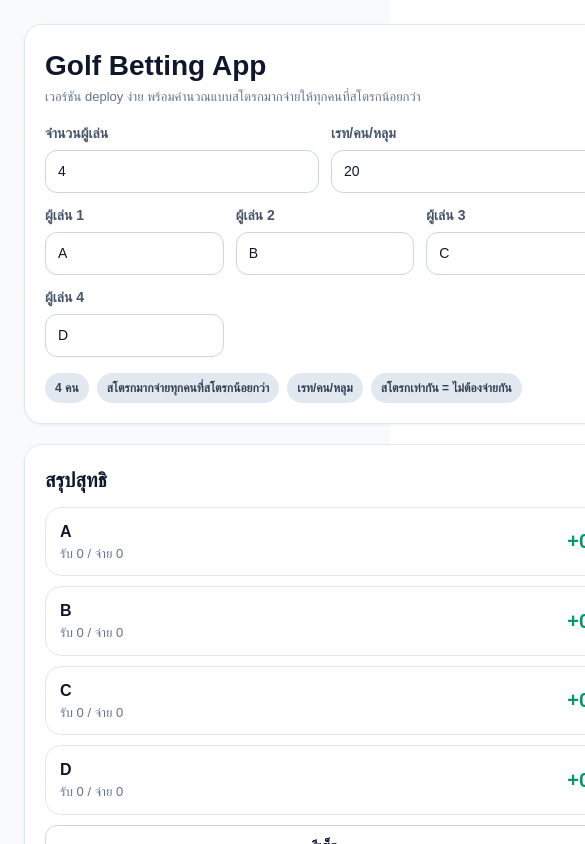
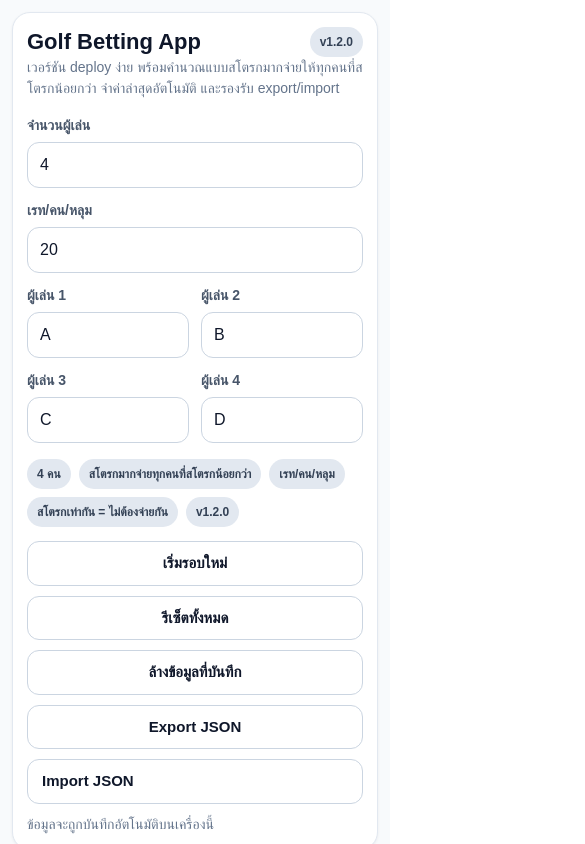
Before and after one commit to tanakornta-ops/golf-app, a Next.js app: page / in a window 390 px wide. Shown: the top 844 px of the page, 585 px wide, since content can reach past the window. Built offline with nearby package versions, Linux system fonts and the light colour scheme.

Commit message:
Update page.tsx
Edit code for mobile

```diff
--- a/app/page.tsx
+++ b/app/page.tsx
@@ -1,6 +1,6 @@
 'use client';
 
-import React, { useMemo, useState } from 'react';
+import React, { useEffect, useMemo, useState } from 'react';
 
 type ScoreCell = number | '';
 type Transfer = {
@@ -29,16 +29,25 @@ const MIN_PLAYERS = 2;
 const MAX_PLAYERS = 8;
 const DEFAULT_PLAYER_COUNT = 4;
 const DEFAULT_RULE_LABEL = 'สโตรกมากจ่ายทุกคนที่สโตรกน้อยกว่า';
+const APP_VERSION = 'v1.2.0';
+const STORAGE_KEY = 'golf-betting-app-state-v1.2.0';
 
 const styles: Record<string, React.CSSProperties> = {
+  actionRow: {
+    display: 'flex',
+    flexWrap: 'wrap',
+    gap: '10px',
+    alignItems: 'center',
+  },
   page: {
     minHeight: '100vh',
     background: '#f8fafc',
-    padding: '24px',
+    padding: 'clamp(12px, 2vw, 24px)',
     fontFamily: 'Arial, sans-serif',
     color: '#0f172a',
   },
   container: {
+    width: '100%',
     maxWidth: '1280px',
     margin: '0 auto',
     display: 'grid',
@@ -58,18 +67,21 @@ const styles: Record<string, React.CSSProperties> = {
     background: '#ffffff',
     border: '1px solid #e2e8f0',
     borderRadius: '18px',
-    padding: '20px',
+    padding: 'clamp(14px, 2vw, 20px)',
     boxShadow: '0 1px 3px rgba(15, 23, 42, 0.06)',
+    minWidth: 0,
   },
   title: {
-    fontSize: '28px',
+    fontSize: 'clamp(22px, 4vw, 28px)',
     fontWeight: 700,
     margin: 0,
+    lineHeight: 1.2,
   },
   subtitle: {
-    fontSize: '20px',
+    fontSize: 'clamp(18px, 3vw, 20px)',
     fontWeight: 700,
     margin: 0,
+    lineHeight: 1.25,
   },
   label: {
     fontSize: '14px',
@@ -80,10 +92,11 @@ const styles: Record<string, React.CSSProperties> = {
   },
   input: {
     width: '100%',
+    minWidth: 0,
     border: '1px solid #cbd5e1',
     borderRadius: '12px',
     padding: '10px 12px',
-    fontSize: '14px',
+    fontSize: '16px',
     boxSizing: 'border-box',
     background: '#fff',
   },
@@ -92,9 +105,11 @@ const styles: Record<string, React.CSSProperties> = {
     background: '#ffffff',
     borderRadius: '12px',
     padding: '10px 14px',
-    fontSize: '14px',
+    fontSize: '15px',
     fontWeight: 600,
     cursor: 'pointer',
+    flex: '1 1 180px',
+    maxWidth: '100%',
   },
   badgeRow: {
     display: 'flex',
@@ -121,11 +136,12 @@ const styles: Record<string, React.CSSProperties> = {
   },
   scoreTableWrap: {
     overflowX: 'auto',
+    WebkitOverflowScrolling: 'touch',
   },
   table: {
     width: '100%',
     borderCollapse: 'collapse',
-    minWidth: '560px',
+    minWidth: 'max-content',
   },
   th: {
     textAlign: 'left',
@@ -148,6 +164,8 @@ const styles: Record<string, React.CSSProperties> = {
     border: '1px solid #e2e8f0',
     borderRadius: '16px',
     padding: '12px 14px',
+    gap: '10px',
+    flexWrap: 'wrap',
   },
   holeCard: {
     border: '1px solid #e2e8f0',
@@ -167,6 +185,8 @@ const styles: Record<string, React.CSSProperties> = {
     background: '#f8fafc',
     borderRadius: '12px',
     padding: '10px 12px',
+    gap: '10px',
+    flexWrap: 'wrap',
   },
   transferItem: {
     display: 'flex',
@@ -176,10 +196,13 @@ const styles: Record<string, React.CSSProperties> = {
     borderRadius: '16px',
     padding: '14px',
     gap: '12px',
+    flexWrap: 'wrap',
   },
   smallText: {
-    fontSize: '13px',
+    fontSize: '14px',
     color: '#64748b',
+    lineHeight: 1.5,
+    wordBreak: 'break-word',
   },
 };
 
@@ -276,6 +299,39 @@ function computeGame(scores: ScoreCell[][], rate: number): GameResult {
   };
 }
 
+type AppState = {
+  playerCount: number;
+  players: string[];
+  rate: number;
+  scores: ScoreCell[][];
+};
+
+function downloadTextFile(filename: string, content: string, mimeType: string): void {
+  const blob = new Blob([content], { type: mimeType });
+  const url = URL.createObjectURL(blob);
+  const link = document.createElement('a');
+  link.href = url;
+  link.download = filename;
+  link.click();
+  URL.revokeObjectURL(url);
+}
+
+function sanitizeImportedState(parsed: Partial<AppState>): AppState {
+  const nextPlayerCount = Math.min(
+    MAX_PLAYERS,
+    Math.max(MIN_PLAYERS, Number(parsed.playerCount) || DEFAULT_PLAYER_COUNT)
+  );
+
+  return {
+    playerCount: nextPlayerCount,
+    players: Array.from({ length: nextPlayerCount }, (_, idx) => parsed.players?.[idx] || `P${idx + 1}`),
+    rate: Number(parsed.rate) || 20,
+    scores: Array.from({ length: HOLES }, (_, holeIdx) =>
+      Array.from({ length: nextPlayerCount }, (_, playerIdx) => parsed.scores?.[holeIdx]?.[playerIdx] ?? '')
+    ),
+  };
+}
+
 function netColor(value: number): string {
   return value >= 0 ? '#059669' : '#dc2626';
 }
@@ -285,6 +341,43 @@ export default function GolfBettingWebApp() {
   const [players, setPlayers] = useState<string[]>(makePlayers(DEFAULT_PLAYER_COUNT));
   const [rate, setRate] = useState<number>(20);
   const [scores, setScores] = useState<ScoreCell[][]>(makeScores(DEFAULT_PLAYER_COUNT));
+  const [isLoaded, setIsLoaded] = useState<boolean>(false);
+  const [message, setMessage] = useState<string>('');
+
+  useEffect(() => {
+    try {
+      const saved = window.localStorage.getItem(STORAGE_KEY);
+      if (saved) {
+        const parsed = JSON.parse(saved) as Partial<AppState>;
+        const nextState = sanitizeImportedState(parsed);
+        setPlayerCount(nextState.playerCount);
+        setPlayers(nextState.players);
+        setRate(nextState.rate);
+        setScores(nextState.scores);
+      }
+    } catch (error) {
+      console.error('Failed to load saved state', error);
+    } finally {
+      setIsLoaded(true);
+    }
+  }, []);
+
+  useEffect(() => {
+    if (!isLoaded) return;
+
+    const appState: AppState = {
+      playerCount,
+      players,
+      rate,
+      scores,
+    };
+
+    try {
+      window.localStorage.setItem(STORAGE_KEY, JSON.stringify(appState));
+    } catch (error) {
+      console.error('Failed to save state', error);
+    }
+  }, [isLoaded, playerCount, players, rate, scores]);
 
   const result = useMemo(() => computeGame(scores, Number(rate || 0)), [scores, rate]);
 
@@ -318,6 +411,48 @@ export default function GolfBettingWebApp() {
     setPlayers(makePlayers(DEFAULT_PLAYER_COUNT));
     setRate(20);
     setScores(makeScores(DEFAULT_PLAYER_COUNT));
+    setMessage('รีเซ็ตทั้งหมดแล้ว');
+  };
+
+  const startNewRound = () => {
+    setScores(makeScores(playerCount));
+    setMessage('เริ่มรอบใหม่แล้ว โดยคงชื่อผู้เล่นและเรทเดิมไว้');
+  };
+
+  const clearSavedData = () => {
+    window.localStorage.removeItem(STORAGE_KEY);
+    setMessage('ล้างข้อมูลที่บันทึกไว้บนเครื่องนี้แล้ว');
+  };
+
+  const exportJson = () => {
+    const payload: AppState = { playerCount, players, rate, scores };
+    downloadTextFile(
+      `golf-betting-${APP_VERSION}.json`,
+      JSON.stringify(payload, null, 2),
+      'application/json'
+    );
+    setMessage('Export JSON เรียบร้อยแล้ว');
+  };
+
+  const importJson = async (event: React.ChangeEvent<HTMLInputElement>) => {
+    const file = event.target.files?.[0];
+    if (!file) return;
+
+    try {
+      const text = await file.text();
+      const parsed = JSON.parse(text) as Partial<AppState>;
+      const nextState = sanitizeImportedState(parsed);
+      setPlayerCount(nextState.playerCount);
+      setPlayers(nextState.players);
+      setRate(nextState.rate);
+      setScores(nextState.scores);
+      setMessage('Import JSON เรียบร้อยแล้ว');
+    } catch (error) {
+      console.error('Failed to import state', error);
+      setMessage('Import JSON ไม่สำเร็จ');
+    }
+
+    event.target.value = '';
   };
 
   return (
@@ -325,8 +460,11 @@ export default function GolfBettingWebApp() {
       <div style={styles.container}>
         <div style={styles.gridTop}>
           <div style={styles.card}>
-            <h1 style={styles.title}>Golf Betting App</h1>
-            <p style={styles.smallText}>เวอร์ชัน deploy ง่าย พร้อมคำนวณแบบสโตรกมากจ่ายให้ทุกคนที่สโตรกน้อยกว่า</p>
+            <div style={{ display: 'flex', justifyContent: 'space-between', alignItems: 'center', gap: 12, flexWrap: 'wrap' }}>
+              <h1 style={styles.title}>Golf Betting App</h1>
+              <span style={styles.badge}>{APP_VERSION}</span>
+            </div>
+            <p style={styles.smallText}>เวอร์ชัน deploy ง่าย พร้อมคำนวณแบบสโตรกมากจ่ายให้ทุกคนที่สโตรกน้อยกว่า จำค่าล่าสุดอัตโนมัติ และรองรับ export/import</p>
             <div style={{ height: 16 }} />
             <div style={styles.controlsRow}>
               <div>
@@ -369,7 +507,21 @@ export default function GolfBettingWebApp() {
               <span style={styles.badge}>{DEFAULT_RULE_LABEL}</span>
               <span style={styles.badge}>เรท/คน/หลุม</span>
               <span style={styles.badge}>สโตรกเท่ากัน = ไม่ต้องจ่ายกัน</span>
+              <span style={styles.badge}>{APP_VERSION}</span>
             </div>
+            <div style={{ height: 14 }} />
+            <div style={{ ...styles.actionRow, alignItems: 'stretch' }}>
+              <button style={styles.button} onClick={startNewRound}>เริ่มรอบใหม่</button>
+              <button style={styles.button} onClick={resetAll}>รีเซ็ตทั้งหมด</button>
+              <button style={styles.button} onClick={clearSavedData}>ล้างข้อมูลที่บันทึก</button>
+              <button style={styles.button} onClick={exportJson}>Export JSON</button>
+              <label style={{ ...styles.button, display: 'inline-flex', alignItems: 'center' }}>
+                Import JSON
+                <input type="file" accept="application/json" onChange={importJson} style={{ display: 'none' }} />
+              </label>
+            </div>
+            <div style={{ height: 10 }} />
+            <div style={styles.smallText}>{message || 'ข้อมูลจะถูกบันทึกอัตโนมัติบนเครื่องนี้'}</div>
           </div>
 
           <div style={styles.card}>
@@ -392,7 +544,7 @@ export default function GolfBettingWebApp() {
                   </div>
                 );
               })}
-              <button style={styles.button} onClick={resetAll}>รีเซ็ต</button>
+              <div style={styles.smallText}>บันทึกข้อมูลล่าสุดอัตโนมัติบนเครื่องนี้</div>
             </div>
           </div>
         </div>
@@ -417,7 +569,7 @@ export default function GolfBettingWebApp() {
                     {row.map((value, playerIdx) => (
                       <td style={styles.td} key={playerIdx}>
                         <input
-                          style={{ ...styles.input, width: 88 }}
+                          style={{ ...styles.input, width: '100%', minWidth: 72 }}
                           type="number"
                           min="1"
                           value={value}
```
